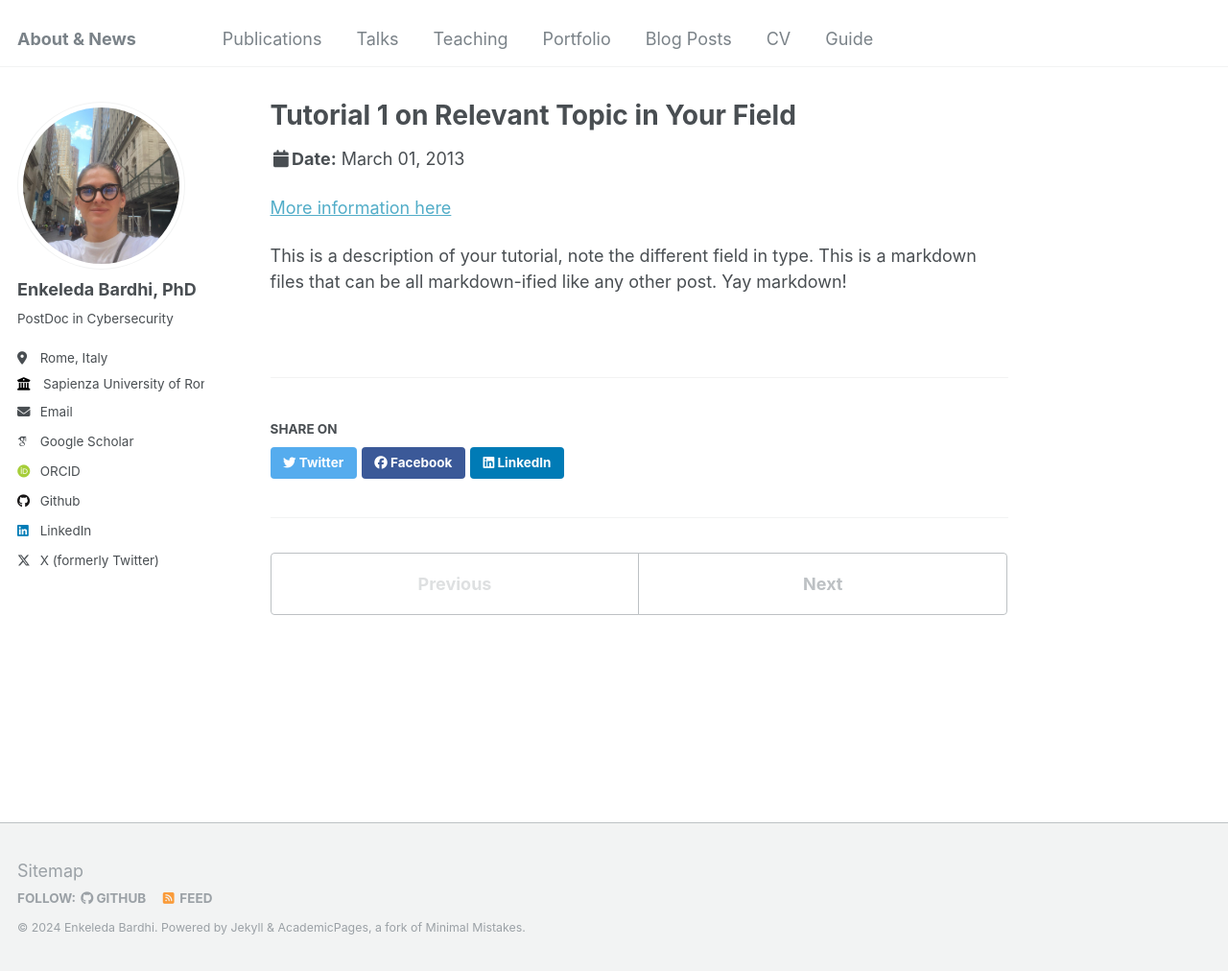
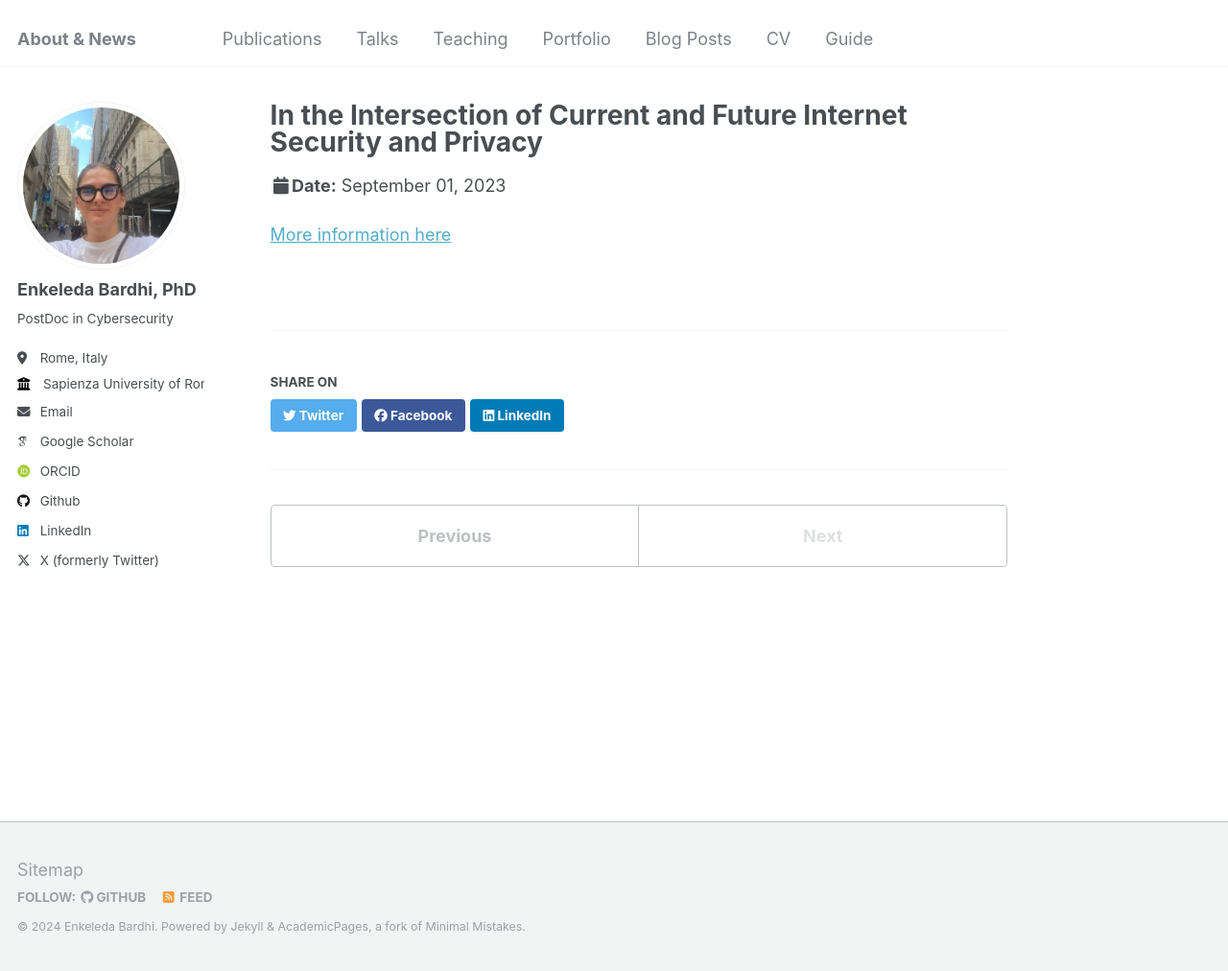
Before and after one commit to bardhienkeleda/bardhi-enkeleda, a Jekyll site: the page built from _talks/2013-03-01-tutorial-1.md, in a window 1280 px wide and 1012 px high. Shown: the whole window at 96% size. Built offline with Jekyll 4.4.1, drawn with Linux system fonts in a browser that asks for light colours; some web fonts are replaced.

Commit message:
two talks uploaded

```diff
--- a/_talks/2013-03-01-tutorial-1.md
+++ b/_talks/2013-03-01-tutorial-1.md
@@ -1,13 +1,11 @@
 ---
-title: "Tutorial 1 on Relevant Topic in Your Field"
+title: "In the Intersection of Current and Future Internet Security and Privacy"
 collection: talks
-type: "Tutorial"
+type: "Talk"
 permalink: /talks/2013-03-01-tutorial-1
-venue: "UC-Berkeley Institute for Testing Science"
-date: 2013-03-01
-location: "Berkeley CA, USA"
+venue: "PurNET Group at Purdue University"
+date: September 2023
+location: "West Lafayette, Indiana, USA"
 ---
 
-[More information here](http://exampleurl.com)
-
-This is a description of your tutorial, note the different field in type. This is a markdown files that can be all markdown-ified like any other post. Yay markdown!
+[More information here](https://docs.google.com/presentation/d/1vKSTe9ixbLIc_c4EFgv79WA5m4PTQvqam0xfAhhtXPc/edit?usp=sharing)
```
Also changed, not shown: _talks/2012-03-01-talk-1.md (+1 -3 lines), 3 other files.
